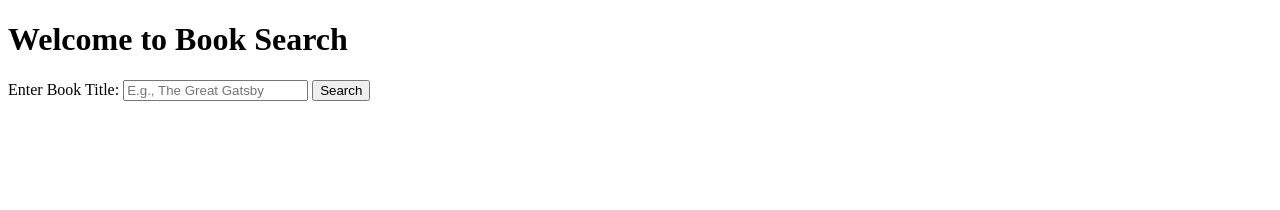
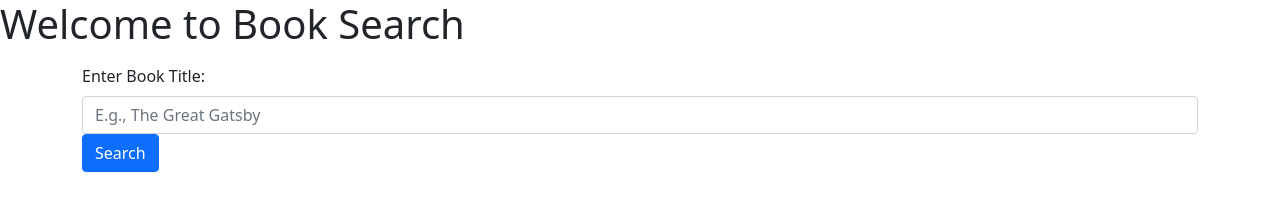
Before and after one commit to RCLobster/team-MEC-project-1, a plain HTML site: page index.html in a window 1280 px wide. Drawn offline with nearby package versions, Linux system fonts and the light colour scheme; no server answers.

Commit message:
resolve main conflicts

```diff
--- a/index.html
+++ b/index.html
@@ -4,8 +4,9 @@
     <meta charset="UTF-8">
     <meta name="viewport" content="width=device-width, initial-scale=1.0">
 
+    <link href="https://cdn.jsdelivr.net/npm/bootstrap@5.0.2/dist/css/bootstrap.min.css" rel="stylesheet" integrity="sha384-EVSTQN3/azprG1Anm3QDgpJLIm9Nao0Yz1ztcQTwFspd3yD65VohhpuuCOmLASjC" crossorigin="anonymous">
     <link src="./assets/style.css">
-    <title>Document</title>
+    <title>Project 1</title>
 </head>
 <body>
     <header>
```
